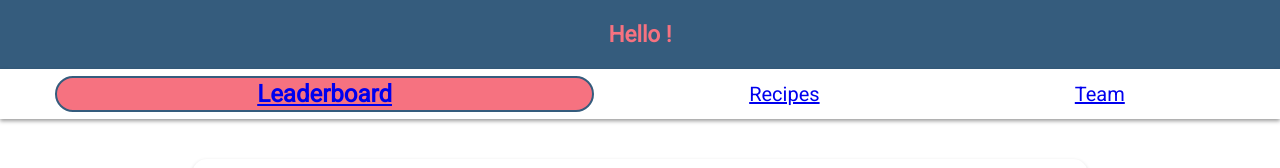
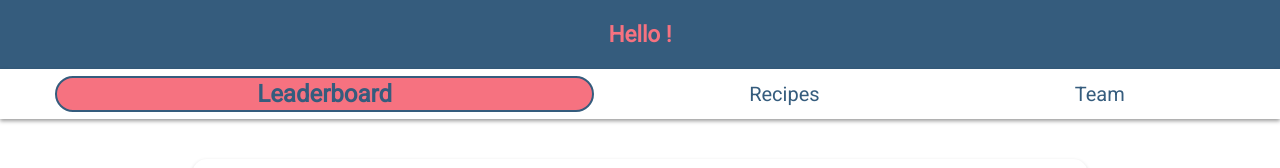
Before and after one commit to td-tan/BeChef, an Angular app: page /dashboard/leaderboard in a window 1280 px wide. Shown: the part 143-311 px from the top of the page. Built offline with nearby package versions, Linux system fonts and the light colour scheme; no server answers.

Commit message:
fix: a link style

```diff
--- a/src/app/dashboard/dashboard.component.sass
+++ b/src/app/dashboard/dashboard.component.sass
@@ -20,6 +20,8 @@
     box-shadow: 0 2px 4px rgba(0, 0, 0, 0.4)
 
     a
+        text-decoration: none
+        color: $secondary-color
         padding: 12px 100px
         cursor: pointer
 
```
